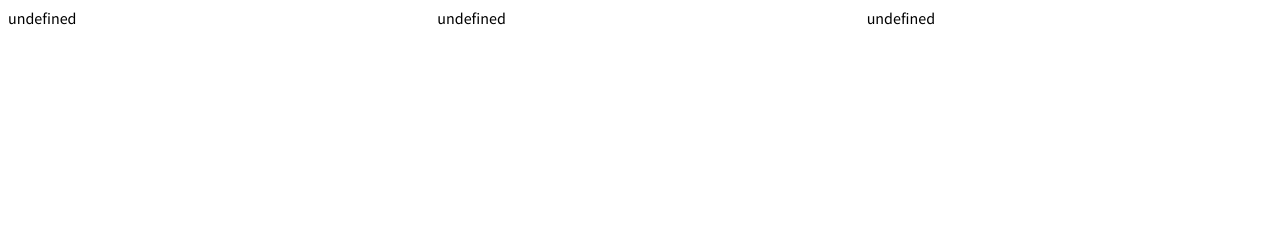
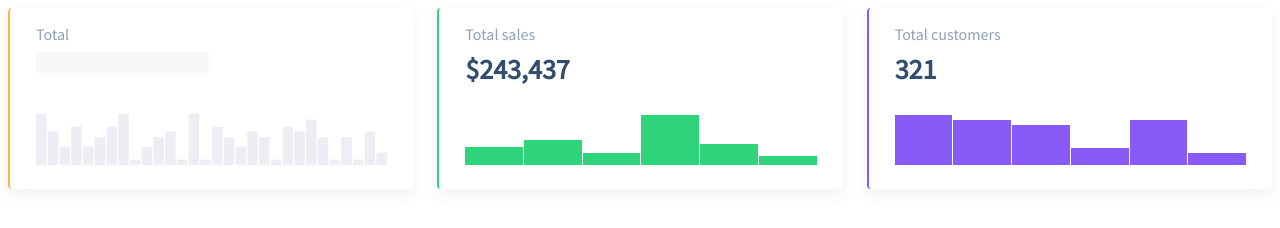
Before and after one commit to js-tasks-ru/js-20230117_galina9, a website: page 04-oop-basic-intro-to-dom/1-column-chart/index.html in a window 1280 px wide. Drawn offline with Linux system fonts and the light colour scheme.

Commit message:
реализация class ColumnChart

```diff
--- a/04-oop-basic-intro-to-dom/1-column-chart/index.html
+++ b/04-oop-basic-intro-to-dom/1-column-chart/index.html
@@ -20,12 +20,11 @@
       const salesData = [ 30, 40, 20, 80, 35, 15 ];
       const customersData = [ 100, 90, 80, 35, 90, 25 ];
 
-      const ordersChart = new ColumnChart({
-        data: ordersData,
-        label: 'orders',
-        value: 344,
-        link: '#'
-      });
+      const orders = document.getElementById('orders');
+      const sales = document.getElementById('sales');
+      const customers = document.getElementById('customers');
+
+      const ordersChart = new ColumnChart();
 
       const salesChart = new ColumnChart({
         data: salesData,
--- a/04-oop-basic-intro-to-dom/1-column-chart/index.js
+++ b/04-oop-basic-intro-to-dom/1-column-chart/index.js
@@ -1,3 +1,99 @@
 export default class ColumnChart {
+  chartHeight = 50;
 
+  constructor(
+    { data, label, value, link, ...otherProps } =
+    { data: [], label: '', link: '', value: 0, }
+  ) {
+    this.data = data;
+    this.label = label;
+    this.value = value;
+    this.link = link;
+    this.otherProps = otherProps;
+
+    this.render();
+  }
+
+  render() {
+    const wrapper = document.createElement('div');
+    wrapper.classList.add('column-chart', 'column-chart_loading');
+    wrapper.style['--chart-height'] = this.chartHeight;
+
+    if (this.data?.length) {
+      wrapper.classList.toggle('column-chart_loading');
+    }
+
+    wrapper.innerHTML = this.getTemplate();
+    this.element = wrapper;
+  }
+
+  getTemplate() {
+    return `
+      <div class="column-chart__title">
+        Total ${ this.label }
+        ${ this.getLink() }
+      </div>
+      <div class="column-chart__container">${ this.getColumnChartTemplate() }</div>
+    `;
+  }
+
+  getColumnChartTemplate() {
+    return `
+    <div data-element="header" class="column-chart__header">
+        ${ this.formatHeading(this.value) }
+    </div>
+    <div data-element="body" class="column-chart__chart"> ${this.getColumns(this.data)}</div>
+    `;
+  }
+
+  getLink(label = "/sales") {
+    return this.link ? `<a href="${ this.link || label }" class="column-chart__link">View all</a>` : "";
+  }
+
+  getColumns(data = []) {
+    let columnProps = this.getColumnProps(data);
+
+    let chart = columnProps.map(item => {
+      let {percent, value} = item;
+
+      return `<div style="--value: ${ value }" data-tooltip="${ percent }"></div>`;
+    });
+
+    return chart.join('');
+  }
+
+  getColumnProps(data) {
+    const maxValue = Math.max(...data);
+    const scale = 50 / maxValue;
+
+    return data.map(item => {
+      return {
+        percent: (item / maxValue * 100).toFixed(0) + '%',
+        value: String(Math.floor(item * scale))
+      };
+    });
+  }
+
+  update(newData) {
+    this.getColumns(newData);
+  }
+
+  formatHeading(value) {
+    const formatValue = new Intl.NumberFormat("en").format(value);
+
+    return !!this.otherProps['formatHeading'] ? this.otherProps.formatHeading(formatValue) : formatValue;
+  }
+
+  initEventListeners() {
+    // NOTE: в данном методе добавляем обработчики событий, если они есть
+  }
+
+  remove() {
+    this.element.remove();
+  }
+
+  destroy() {
+    this.remove();
+    // NOTE: удаляем обработчики событий, если они есть
+  }
 }
```
